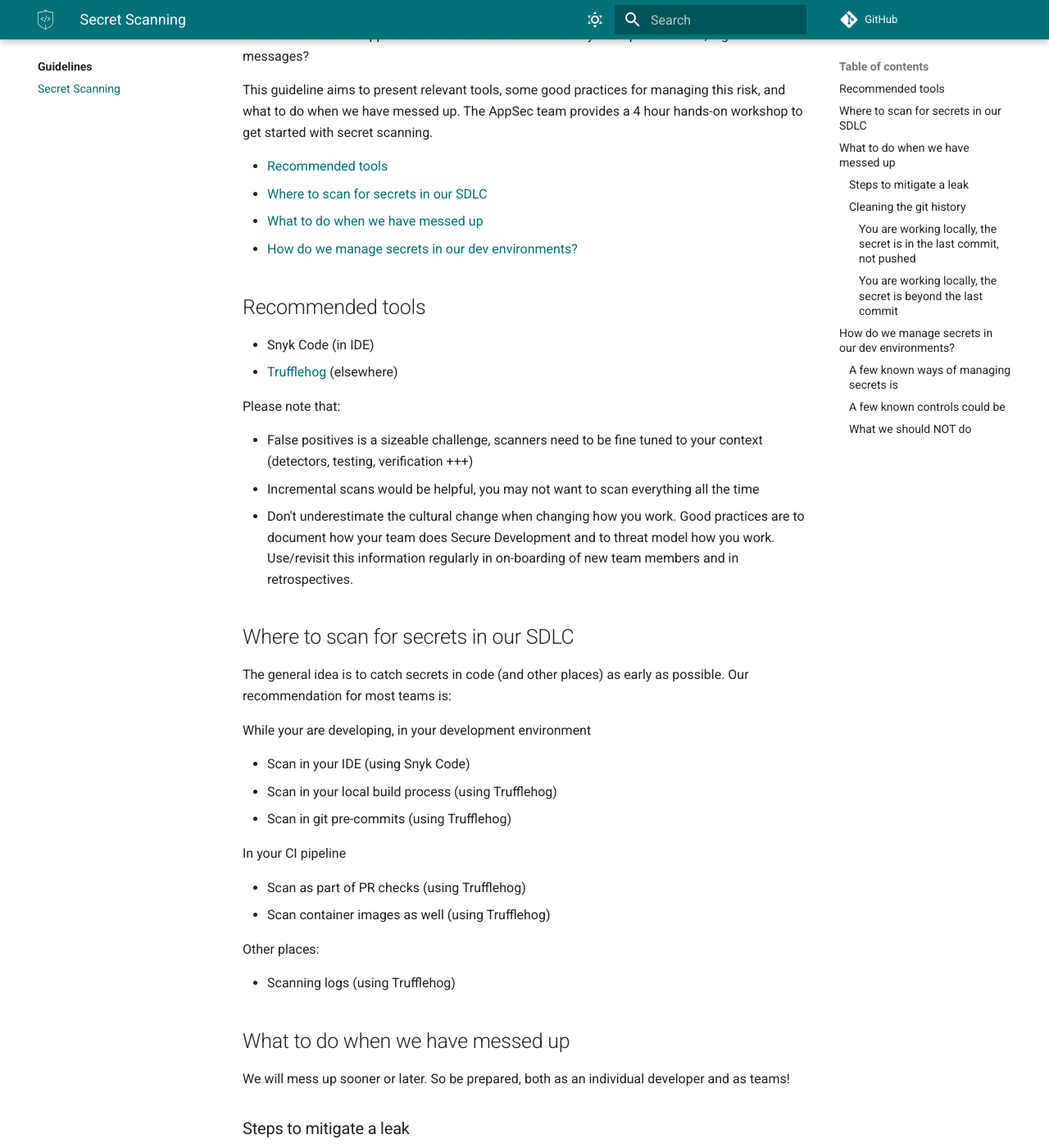
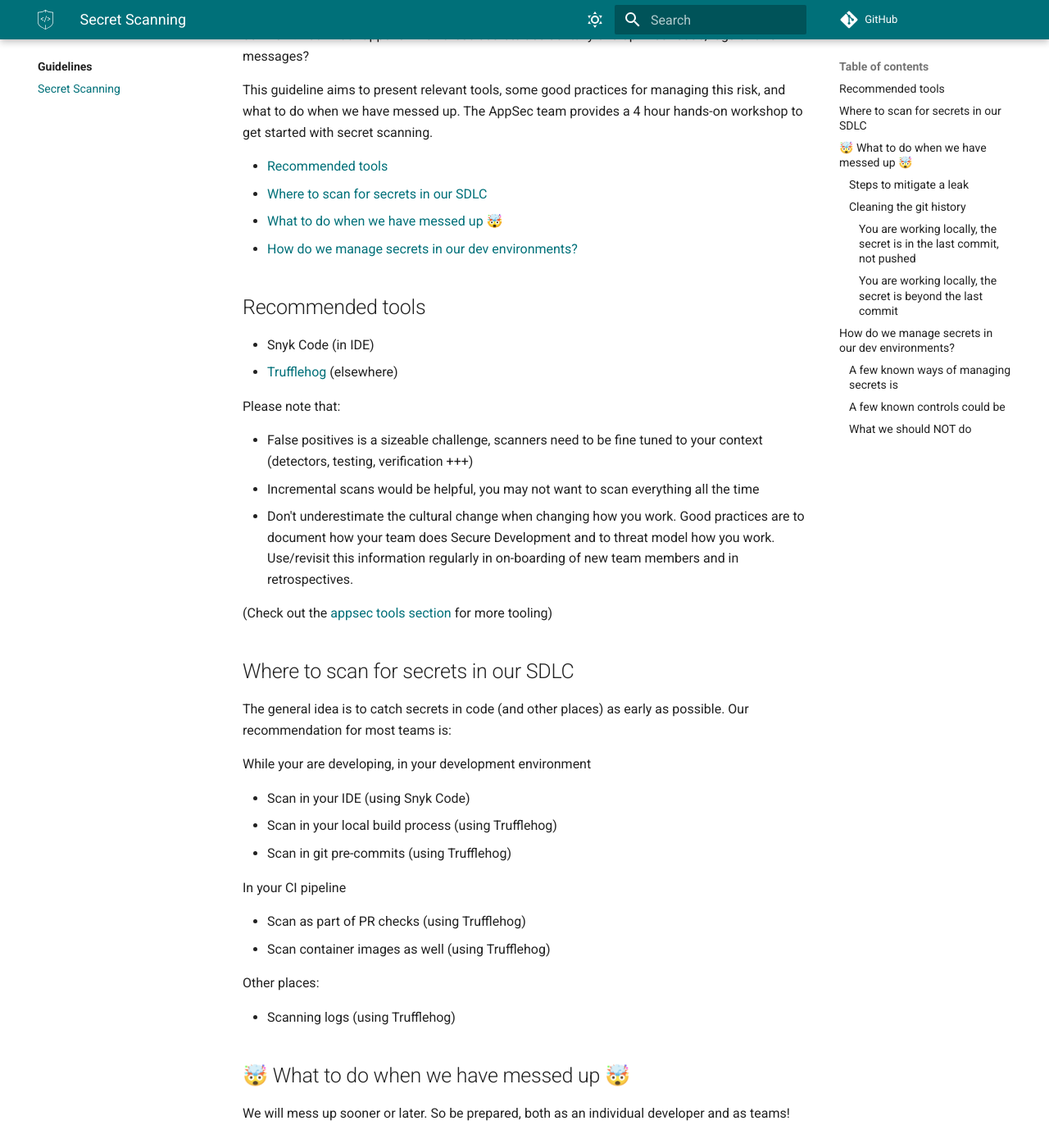
Before and after one commit to equinor/appsec, an MkDocs documentation site: the page built from docs/guidelines/secret-scanning.md, in a window 1280 px wide and 1400 px high, scrolled down 223 px. Shown: the whole window at 82% size. Built offline with MkDocs 1.6.1 and Material for MkDocs 9.7.7, drawn with Linux system fonts in a browser that asks for light colours; some web fonts are replaced; comment, search, counter and statistics services are not loaded.

Commit message:
Add a few changes after @ipsitamishra16893 review

```diff
--- a/docs/guidelines/secret-scanning.md
+++ b/docs/guidelines/secret-scanning.md
@@ -6,7 +6,7 @@
 
 - [Recommended tools](#recommended-tools)
 - [Where to scan for secrets in our SDLC](#where-to-scan-for-secrets-in-our-sdlc)
-- [What to do when we have messed up](#what-to-do-when-we-have-messed-up)
+- [What to do when we have messed up 🤯](#what-to-do-when-we-have-messed-up)
 - [How do we manage secrets in our dev environments?](#how-do-we-manage-secrets-in-our-dev-environments)
 
 ## Recommended tools
@@ -19,6 +19,8 @@
 - False positives is a sizeable challenge, scanners need to be fine tuned to your context (detectors, testing, verification +++)
 - Incremental scans would be helpful, you may not want to scan everything all the time
 - Don't underestimate the cultural change when changing how you work. Good practices are to document how your team does Secure Development and to threat model how you work. Use/revisit this information regularly in on-boarding of new team members and in retrospectives.
+
+(Check out the [appsec tools section](/appsec/resources/tools) for more tooling)
 
 ## Where to scan for secrets in our SDLC
 
@@ -39,7 +41,7 @@
 
 - Scanning logs (using Trufflehog)
 
-## What to do when we have messed up
+## 🤯 What to do when we have messed up 🤯
 
 We will mess up sooner or later. So be prepared, both as an individual developer and as teams!
 
```
